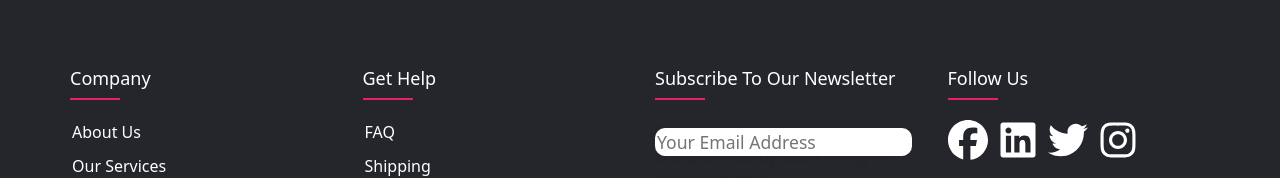
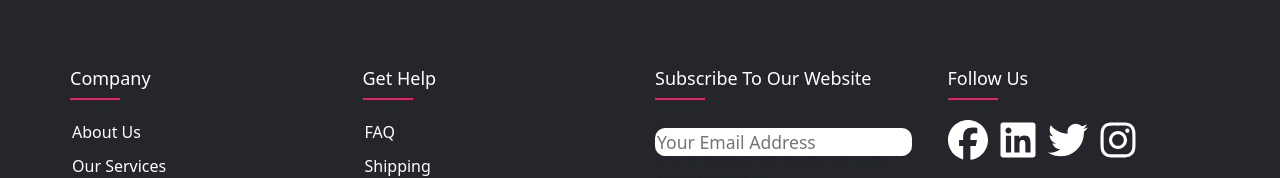
Before and after one commit to christo2001/frontend-react-markdown, a React (Vite) app in the folder frontend/markdown/: page /markhome in a window 1280 px wide. Shown: the part 4418-4596 px from the top of the page. Built offline with nearby package versions, Linux system fonts and the light colour scheme; a web font is replaced by a local one.

Commit message:
frontend

```diff
--- a/frontend/markdown/src/Footers.jsx
+++ b/frontend/markdown/src/Footers.jsx
@@ -34,11 +34,11 @@ function Footers() {
             </div>
 
             <div className={footercss.footcol}>
-  <h4>Subscribe to our Newsletter</h4>
-  <p>Stay updated with our latest offers and products by subscribing to our newsletter.</p>
-  <input type="email" placeholder="Your Email Address" />
-  <button>Subscribe</button>
-</div>
+                <h4>Subscribe to our website</h4>
+                <p>Stay updated with our latest offers and products by subscribing to our newsletter.</p>
+                <input type="email" placeholder="Your Email Address" />
+                <button>Subscribe</button>
+            </div>
 
 
             <div className={footercss.footcol}>
```
